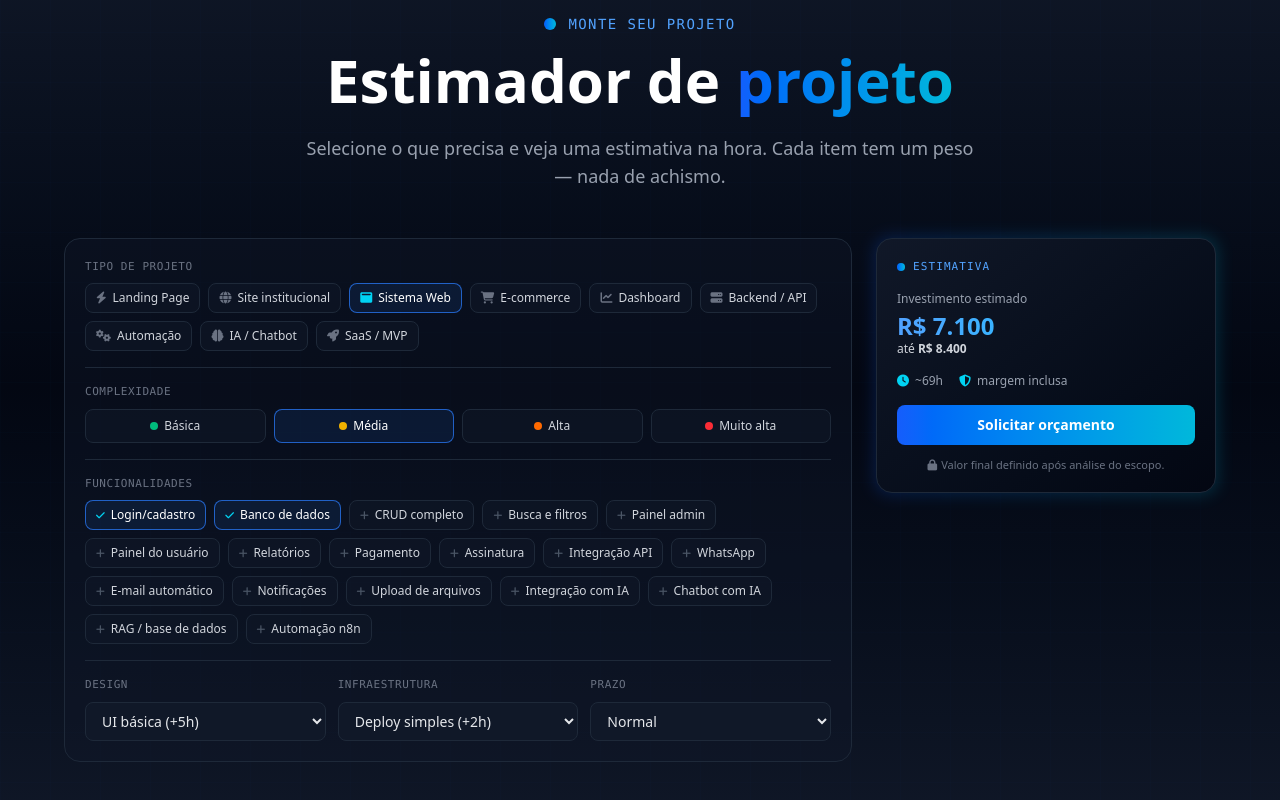
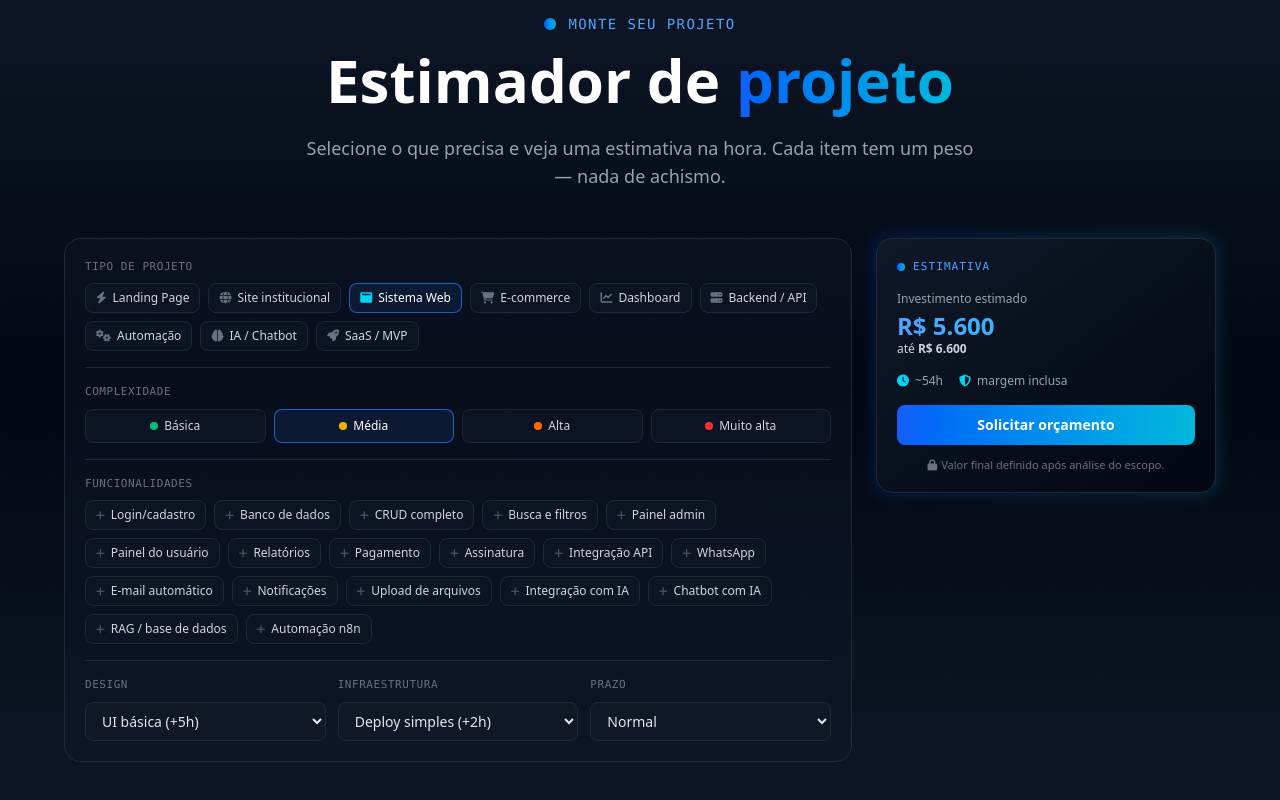
Before and after one commit to lucas19fonseca/cv, a React (Vite) app: page / in a window 1280 px wide. Shown: the part 4872-5672 px from the top of the page. Built offline with nearby package versions, Linux system fonts and the light colour scheme.

Commit message:
ajuste no estimador

```diff
--- a/src/components/EstimadorProjeto.jsx
+++ b/src/components/EstimadorProjeto.jsx
@@ -88,7 +88,7 @@ const arredonda = (v) => Math.round(v / 100) * 100;
 export default function EstimadorProjeto() {
     const [tipo, setTipo] = useState("sistema");
     const [complexidade, setComplexidade] = useState("media");
-    const [features, setFeatures] = useState(["login", "bancoDados"]);
+    const [features, setFeatures] = useState([]);
     const [design, setDesign] = useState("uiBasica");
     const [infra, setInfra] = useState("deploy");
     const [prazo, setPrazo] = useState("normal");
```
